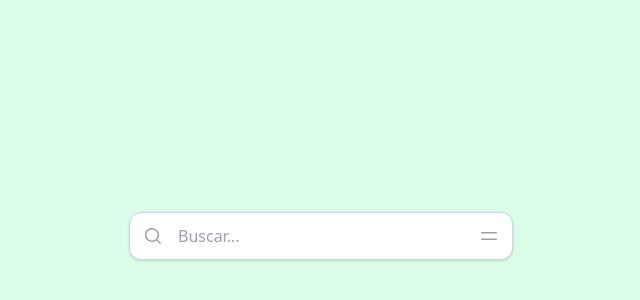
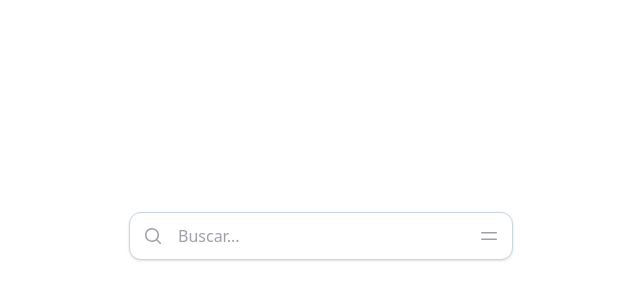
Before and after one commit to leinvg/ronwave-app, an Angular app: page / in a window 1280 px wide. Shown: the part 164-464 px from the top of the page, without its empty margins (319-959 px from the left). Built offline with nearby package versions, Linux system fonts and the light colour scheme.

Commit message:
add some details | only update

```diff
--- a/src/app/app.component.html
+++ b/src/app/app.component.html
@@ -4,7 +4,7 @@
     class="absolute top-0 left-0 w-dvw h-dvh overflow-hidden"
   >
     <app-search-books (booksListUpdated)="updateBookList($event)" />
-    <div class="grid gap-3 w-full h-dvh p-3 bg-green-100 overflow-y-auto">
+    <div class="grid gap-3 w-full h-fit p-3">
       @for (book of bookList; track $index) {
       <app-book-card [book]="book" />
       }
--- a/src/app/components/book-card/book-card.component.html
+++ b/src/app/components/book-card/book-card.component.html
@@ -1,5 +1,6 @@
-<div class="w-xs p-3 bg-white border border-slate-300 rounded-xl shadow-sm">
-  <div class="flex items-start gap-3">
+<div
+  class="flex items-start gap-3 w-xs p-3 bg-white border border-slate-300 rounded-xl shadow-sm hover:shadow-lg"
+>
   <img
     [src]="book.volumeInfo.imageLinks.thumbnail"
     alt="Portada"
@@ -15,4 +16,3 @@
     </p>
   </div>
 </div>
-</div>
--- a/src/app/components/search-books/search-books.component.html
+++ b/src/app/components/search-books/search-books.component.html
@@ -56,7 +56,7 @@
     <ul class="w-full overflow-y-auto">
       @for (book of bookList; track $index) {
       <li
-        class="flex items-start gap-3 p-3 cursor-pointer hover:bg-gray-200"
+        class="flex items-start gap-3 p-3 cursor-pointer hover:bg-gray-100"
         (click)="selectBook(book)"
       >
         <img
```
Lines whose indentation alone changed are shown as unchanged.
